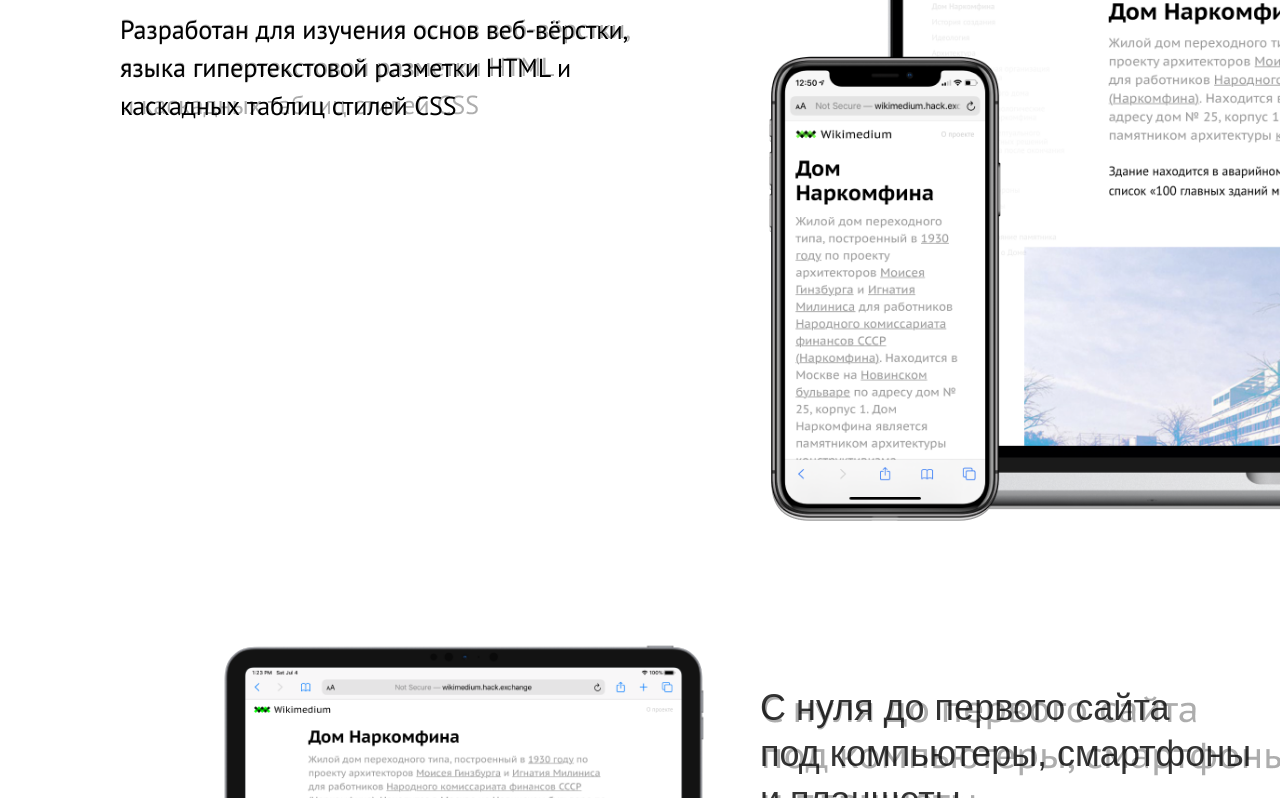
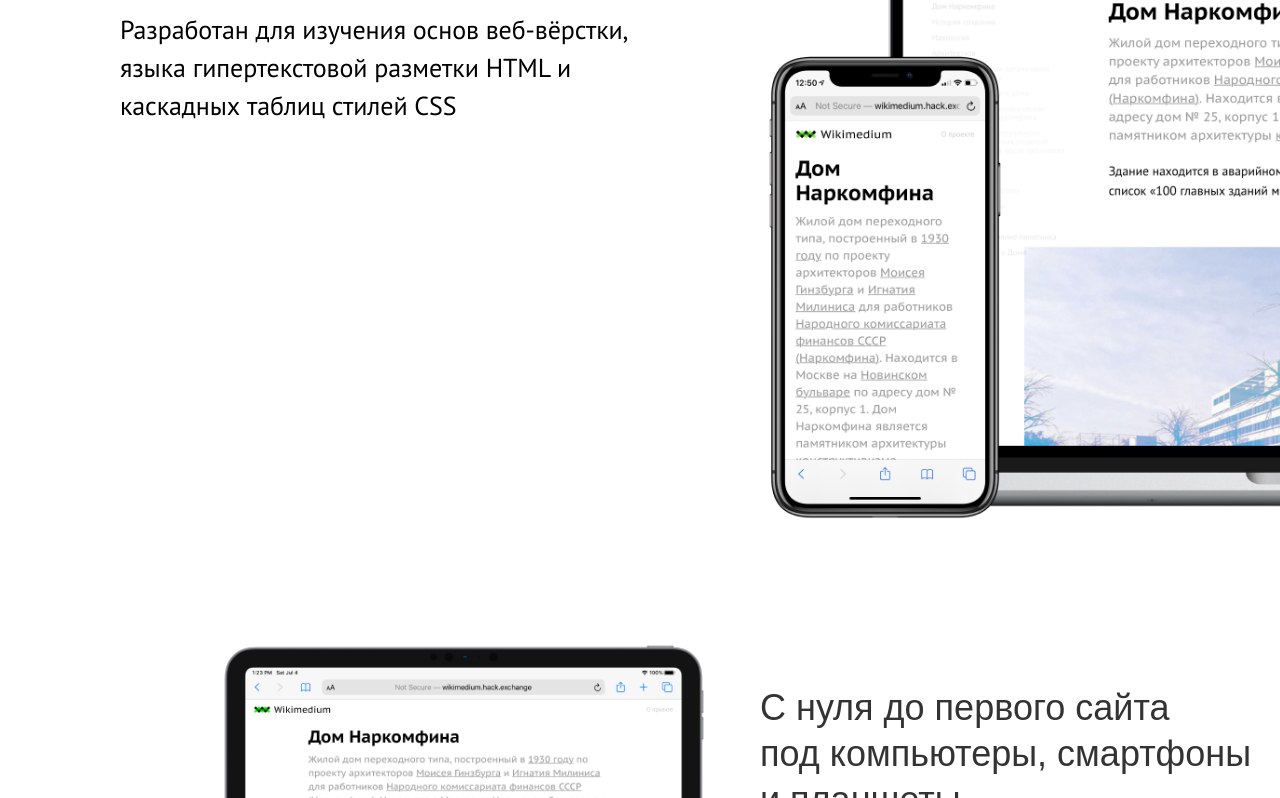
Before and after one commit to lanagodlevski/CPD-M1-L2, a plain HTML site: page index.html in a window 1280 px wide. Shown: the part 285-1083 px from the top of the page. Drawn offline with nearby package versions, Linux system fonts and the light colour scheme.

Commit message:
Update index.html

```diff
--- a/index.html
+++ b/index.html
@@ -33,7 +33,7 @@
         padding-top: 50px;
       }
       body::after {
-        content: '';
+        /* content: ''; */
         position: absolute;
         left: 0;
         top: 0;
```
